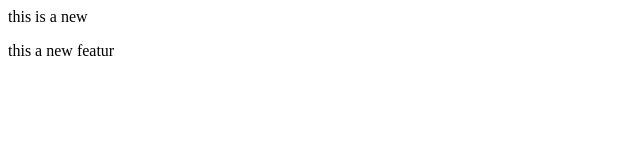
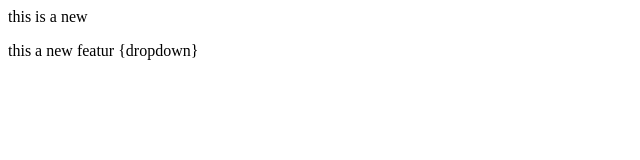
Before and after one commit to sahu-durga/localrepo, a plain HTML site: page index.html in a window 1280 px wide. Shown: the full height of the page, 0-640 px from the left. Drawn offline with Linux system fonts and the light colour scheme.

Commit message:
add dropdown

```diff
--- a/index.html
+++ b/index.html
@@ -1,3 +1,3 @@
 <p> this is a new </p>
-<p>this a new featur
+<p>this a new featur {dropdown}
 </p>
```
